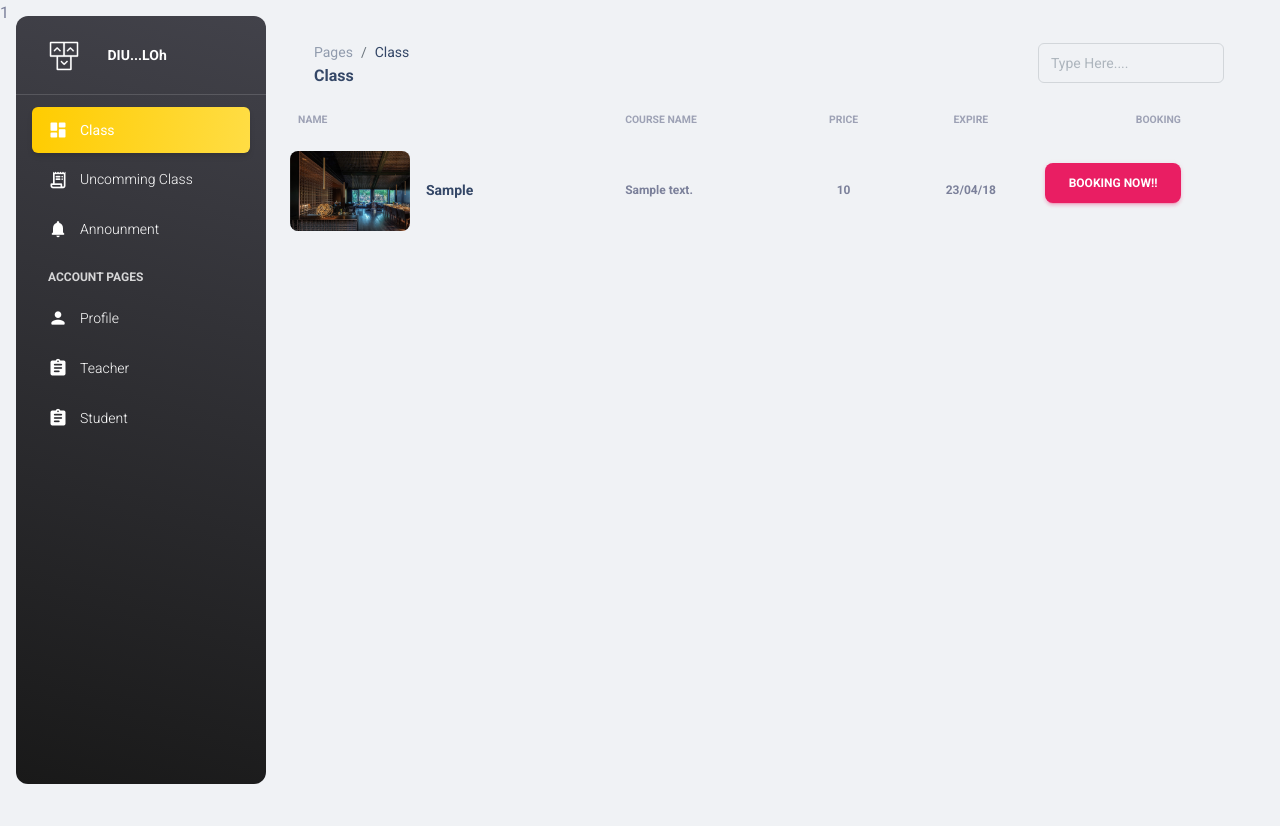
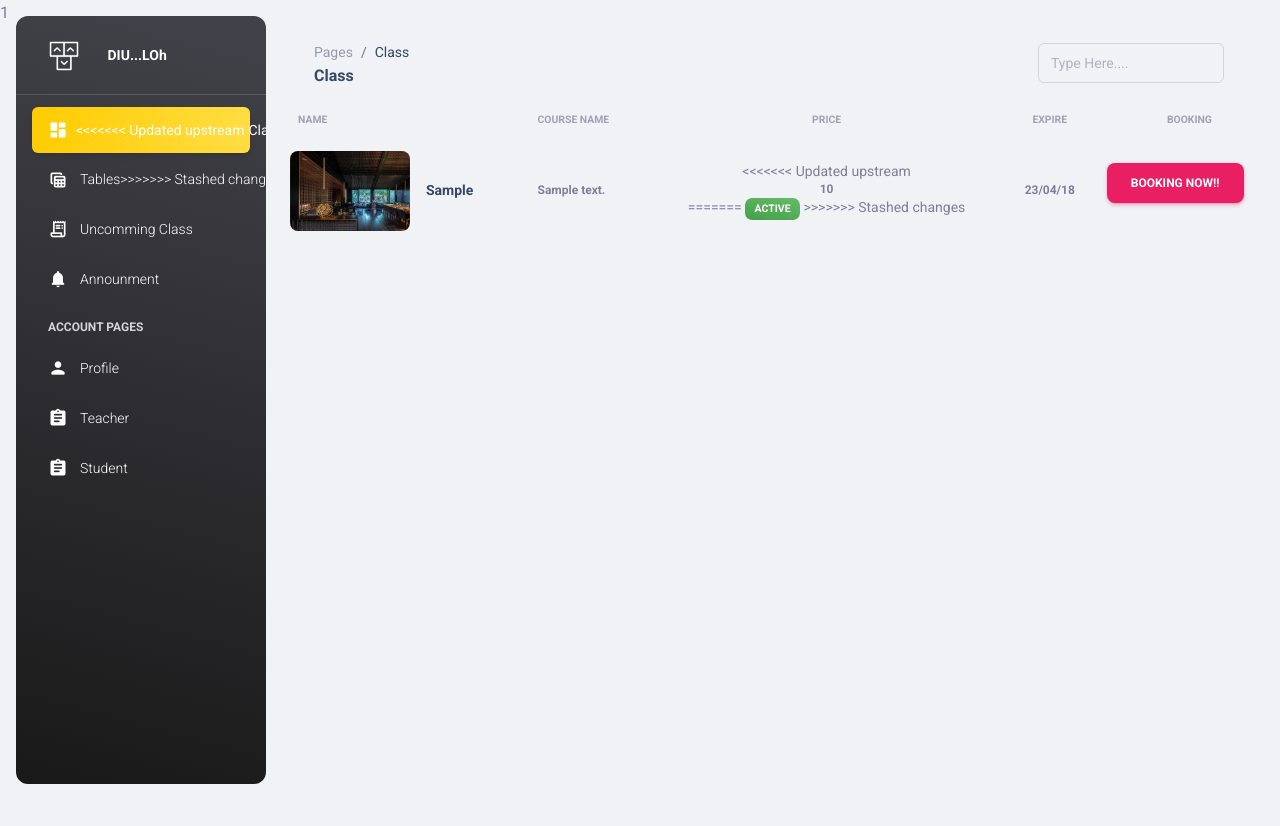
Before and after one commit to myteammember/course-booking-sys, a PHP site: page /home.php in a window 1280 px wide. Run offline with PHP 8.4, Linux system fonts and the light colour scheme; the visitor is signed in with stand-in values (Sample User, id 1); tables that the repository leaves empty or names only in its code hold one stand-in row (values such as "Sample post"); data that the repository does not hold is empty; some libraries are stand-ins or nearby versions.

Commit message:
Update home.php

```diff
--- a/student/home.php
+++ b/student/home.php
@@ -6,7 +6,7 @@ if(!isset($_SESSION['done'])){
       window.location.href='home.php';</script>";
 }
 
-echo $_SESSION['admin_id'];
+echo $_SESSION['student_id'];
 
 $qry="SELECT*FROM class";
 $result = mysqli_query($conn,$qry);
@@ -53,7 +53,19 @@ $result = mysqli_query($conn,$qry);
             <div class="text-white text-center me-2 d-flex align-items-center justify-content-center">
               <i class="material-icons opacity-10">dashboard</i>
             </div>
+<<<<<<< Updated upstream
             <span class="nav-link-text ms-1">Class</span>
+=======
+            <span class="nav-link-text ms-1">Dashboard</span>
+          </a>
+        </li>
+        <li class="nav-item">
+          <a class="nav-link text-white " href="tables.php">
+            <div class="text-white text-center me-2 d-flex align-items-center justify-content-center">
+              <i class="material-icons opacity-10">table_view</i>
+            </div>
+            <span class="nav-link-text ms-1">Tables</span>
+>>>>>>> Stashed changes
           </a>
         </li>
         <li class="nav-item">
@@ -163,7 +175,11 @@ $result = mysqli_query($conn,$qry);
                         <p class="text-xs font-weight-bold mb-0"><?=$row['c_description'] ?></p>
                       </td>
                       <td class="align-middle text-center text-sm">
+<<<<<<< Updated upstream
                       <p class="text-xs font-weight-bold mb-0"><?=$row['c_price'] ?></p>
+=======
+                        <span class="badge badge-sm bg-gradient-success"><?=$row['t_status'] ?></span>
+>>>>>>> Stashed changes
                       </td>
                       <td class="align-middle text-center">
                         <span class="text-secondary text-xs font-weight-bold">23/04/18</span>
```
